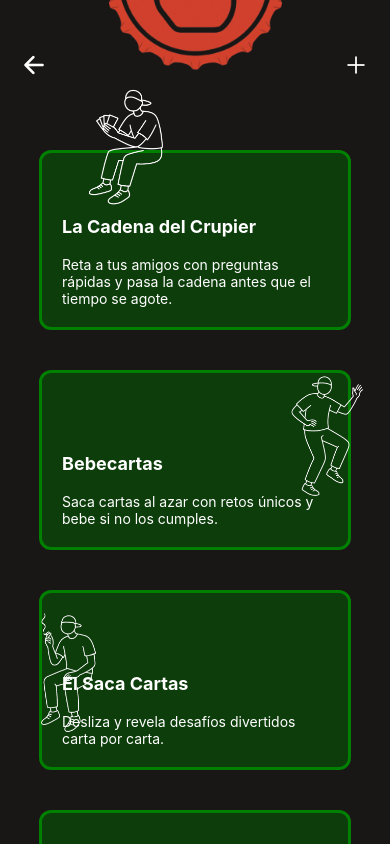
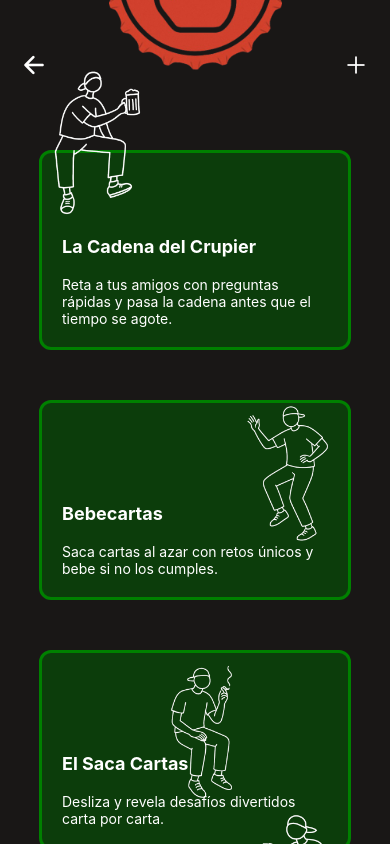
Before and after one commit to jgarcia311999/D.A.M, a React Native app: screen /Inicio in a window 390 px wide. Built offline with nearby package versions, Linux system fonts and the light colour scheme.

Commit message:
cambios posiciones

```diff
--- a/screens/HomeScreen.js
+++ b/screens/HomeScreen.js
@@ -87,29 +87,29 @@ export default function HomeScreen({ navigation }) {
       nombre: 'La Cadena del Crupier',
       descripcion: 'Reta a tus amigos con preguntas rápidas y pasa la cadena antes que el tiempo se agote.',
       screen: 'Juego 1',
-      imagen: ImgCartas,
-      imagenEstilo: { left: -0.3 * width, top: -0.1 * height },
+      imagen: ImgCerveza,
+      imagenEstilo: { left: '-50%', top: '-52%' },
     },
     {
       nombre: 'Bebecartas',
       descripcion: 'Saca cartas al azar con retos únicos y bebe si no los cumples.',
       screen: 'Juego 2',
       imagen: ImgBailando,
-      imagenEstilo: { left: 0.2 * width, top: -0.017 * height },
+      imagenEstilo: { left: '15%', top: '-8%', transform: [{ scaleX: -1 }] },
     },
     {
       nombre: 'El Saca Cartas',
       descripcion: 'Desliza y revela desafíos divertidos carta por carta.',
       screen: 'Prueba 4',
       imagen: ImgFumando,
-      imagenEstilo: { left: -0.45 * width, bottom: -0.37 * height },
+      imagenEstilo: { left: '-15%', top: '-5%' , transform: [{ scaleX: -1 }] },
     },
     {
       nombre: 'La Ruleta del Shot',
       descripcion: 'Gira la ruleta y descubre quién se lleva el próximo shot.',
       screen: 'Juego 3',
-      imagen: ImgCerveza,
-      imagenEstilo: { left: 0.3 * width, top: 0.08 * height },
+      imagen: ImgCartas,
+      imagenEstilo: { left: '15%', top: '-57%' },
     },
 
   ];
@@ -313,11 +313,11 @@ const styles = StyleSheet.create({
     width: Dimensions.get('window').width,
     justifyContent: 'center',
     alignItems: 'center',
-    marginBottom: 20,
+    marginBottom: 30,
   },
   gameCard: {
     width: '80%',
-    height: 180,
+    height: 200,
     borderRadius: 12,
     backgroundColor: 'rgba(0, 100, 0, 0.5)',
     justifyContent: 'center',
--- a/screens/PruebaHomeScreen.js
+++ b/screens/PruebaHomeScreen.js
@@ -84,32 +84,32 @@ export default function HomeScreen({ navigation }) {
 
   const juegos = [
     {
-      nombre: 'La Cadena del Crupier (prueba)',
+      nombre: 'La Cadena del Crupier',
       descripcion: 'Reta a tus amigos con preguntas rápidas y pasa la cadena antes que el tiempo se agote.',
       screen: 'Juego 1',
-      imagen: ImgCartas,
-      imagenEstilo: { left: '-50%', top: '-57%' },
+      imagen: ImgCerveza,
+      imagenEstilo: { left: '-50%', top: '-52%' },
     },
     {
       nombre: 'Bebecartas',
       descripcion: 'Saca cartas al azar con retos únicos y bebe si no los cumples.',
       screen: 'Juego 2',
       imagen: ImgBailando,
-      imagenEstilo: { left: '20%', top: '-2%' },
+      imagenEstilo: { left: '15%', top: '-8%', transform: [{ scaleX: -1 }] },
     },
     {
       nombre: 'El Saca Cartas',
       descripcion: 'Desliza y revela desafíos divertidos carta por carta.',
       screen: 'Prueba 4',
       imagen: ImgFumando,
-      imagenEstilo: { left: '-45%', bottom: '-37%' },
+      imagenEstilo: { left: '-15%', top: '-5%' , transform: [{ scaleX: -1 }] },
     },
     {
       nombre: 'La Ruleta del Shot',
       descripcion: 'Gira la ruleta y descubre quién se lleva el próximo shot.',
       screen: 'Juego 3',
-      imagen: ImgCerveza,
-      imagenEstilo: { left: '30%', top: '8%' },
+      imagen: ImgCartas,
+      imagenEstilo: { left: '15%', top: '-57%' },
     },
 
   ];
@@ -313,11 +313,11 @@ const styles = StyleSheet.create({
     width: Dimensions.get('window').width,
     justifyContent: 'center',
     alignItems: 'center',
-    marginBottom: 20,
+    marginBottom: 30,
   },
   gameCard: {
     width: '80%',
-    height: 180,
+    height: 200,
     borderRadius: 12,
     backgroundColor: 'rgba(0, 100, 0, 0.5)',
     justifyContent: 'center',
```
